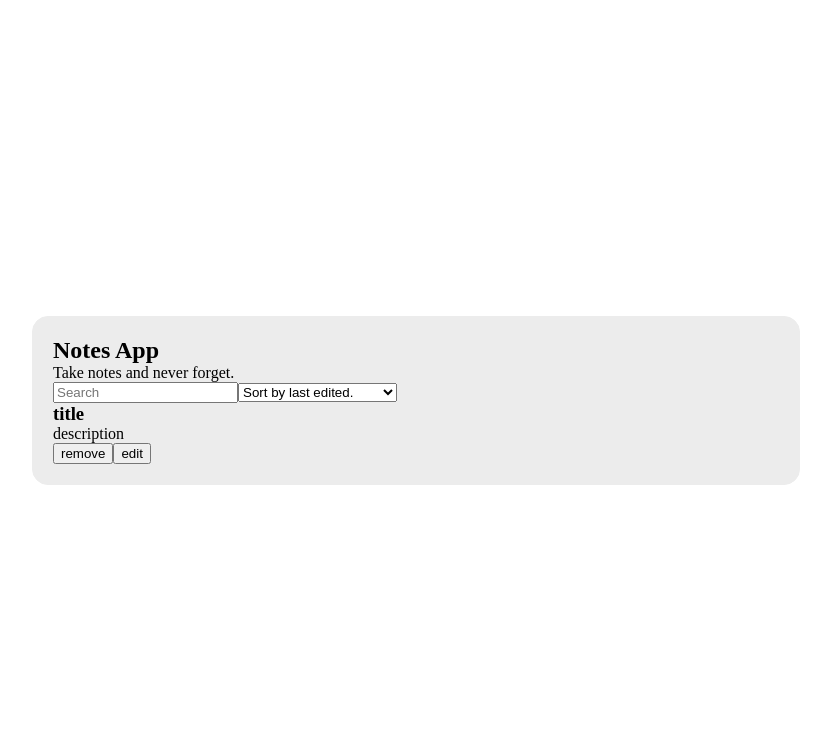
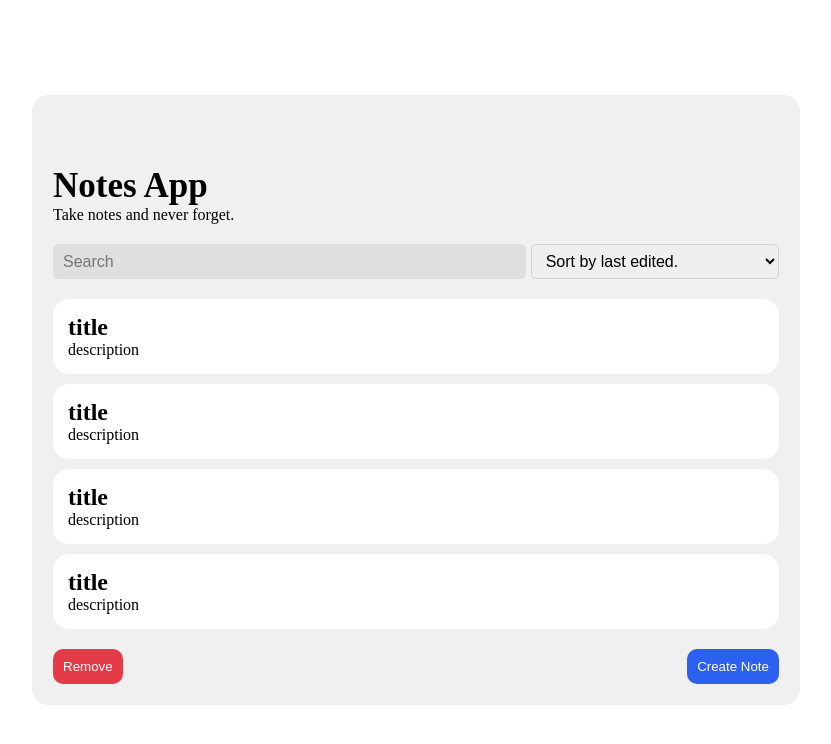
Before and after one commit to leejw951208/notes-app, a React (Vite) app: page / in a window 1280 px wide. Shown: the top 744 px of the page, without its empty margins (224-1055 px from the left). Built offline with nearby package versions, Linux system fonts and the light colour scheme.

Commit message:
디자인 작업 완료

```diff
--- a/src/App.jsx
+++ b/src/App.jsx
@@ -1,39 +1,25 @@
 import styled from "styled-components";
+import SearchSection from "./components/Search/SearchSection";
+import NoteSection from "./components/note/NoteSection";
+import HeaderSection from "./components/header/HeaderSection";
+import ButtonSection from "./components/button/ButtonSection";
 
 const Template = styled.div`
   width: 768px;
-  border: 1px solid #ececec;
+  border: 1px solid #f0f0f0;
   border-radius: 1rem;
-  background-color: #ececec;
+  background-color: #f0f0f0;
   padding: 20px;
 `;
 
 function App() {
   return (
     <Template>
-      <header>
-        <h2>Notes App</h2>
-        <p>Take notes and never forget.</p>
-      </header>
+      <HeaderSection />
       <main>
-        <section>
-          <input type="text" placeholder="Search" />
-          <select>
-            <option>Sort by last edited.</option>
-            <option>Sort by recently edited.</option>
-            <option>Sort by alphabetically</option>
-          </select>
-        </section>
-        <section>
-          <div>
-            <h3>title</h3>
-            <p>description</p>
-          </div>
-        </section>
-        <section>
-          <button>remove</button>
-          <button>edit</button>
-        </section>
+        <SearchSection />
+        <NoteSection />
+        <ButtonSection />
       </main>
     </Template>
   );
--- /dev/null
+++ b/src/components/button/Button.jsx
@@ -0,0 +1,20 @@
+import styled from "styled-components";
+
+const StyledButton = styled.button`
+  color: ${(props) => props.$color};
+  background-color: ${(props) => props.$backgroundColor};
+  border: none;
+  border-radius: 10px;
+  text-align: center;
+  padding: 10px;
+`;
+
+const Button = ({ backgroundColor, color, name }) => {
+  return (
+    <StyledButton $backgroundColor={backgroundColor} $color={color}>
+      {name}
+    </StyledButton>
+  );
+};
+
+export default Button;
--- /dev/null
+++ b/src/components/button/ButtonSection.jsx
@@ -0,0 +1,23 @@
+import styled from "styled-components";
+import Button from "./Button";
+
+const Section = styled.section`
+  display: flex;
+  justify-content: space-between;
+  margin-top: 20px;
+`;
+
+const ButtonSection = () => {
+  return (
+    <Section>
+      <Button backgroundColor={"#E53B48"} color={"white"} name={"Remove"} />
+      <Button
+        backgroundColor={"#2C61F0"}
+        color={"white"}
+        name={"Create Note"}
+      />
+    </Section>
+  );
+};
+
+export default ButtonSection;
--- /dev/null
+++ b/src/components/header/HeaderSection.jsx
@@ -0,0 +1,19 @@
+import styled from "styled-components";
+
+const Section = styled.section`
+  margin-top: 50px;
+  > h1 {
+    font-size: 35px;
+  }
+`;
+
+const HeaderSection = () => {
+  return (
+    <Section>
+      <h1>Notes App</h1>
+      <p>Take notes and never forget.</p>
+    </Section>
+  );
+};
+
+export default HeaderSection;
--- /dev/null
+++ b/src/components/note/NoteList.jsx
@@ -0,0 +1,20 @@
+import styled from "styled-components";
+
+const Article = styled.article`
+  border: none;
+  border-radius: 1rem;
+  background-color: #fff;
+  padding: 15px;
+  margin-top: 10px;
+`;
+
+const NoteList = () => {
+  return (
+    <Article>
+      <h2>title</h2>
+      <p>description</p>
+    </Article>
+  );
+};
+
+export default NoteList;
--- /dev/null
+++ b/src/components/note/NoteSection.jsx
@@ -0,0 +1,19 @@
+import styled from "styled-components";
+import NoteList from "./NoteList";
+
+const Section = styled.section`
+  margin-top: 20px;
+`;
+
+const NoteSection = () => {
+  return (
+    <Section>
+      <NoteList />
+      <NoteList />
+      <NoteList />
+      <NoteList />
+    </Section>
+  );
+};
+
+export default NoteSection;
--- /dev/null
+++ b/src/components/search/Input.jsx
@@ -0,0 +1,16 @@
+import styled from "styled-components";
+
+const StyledInput = styled.input`
+  border: none;
+  border-radius: 5px;
+  background-color: #dfdfdf;
+  flex: 2;
+  padding: 0 10px;
+  font-size: 16px;
+`;
+
+const Input = () => {
+  return <StyledInput placeholder="Search" />;
+};
+
+export default Input;
--- /dev/null
+++ b/src/components/search/SearchSection.jsx
@@ -0,0 +1,26 @@
+import styled from "styled-components";
+import Input from "./Input";
+import Selectbox from "./Selectbox";
+
+const Section = styled.section`
+  display: flex;
+  justify-content: space-between;
+  height: 35px;
+  gap: 5px;
+  margin-top: 20px;
+`;
+
+const SearchSection = () => {
+  return (
+    <Section>
+      <Input />
+      <Selectbox>
+        <option>Sort by last edited.</option>
+        <option>Sort by recently edited.</option>
+        <option>Sort by alphabetically</option>
+      </Selectbox>
+    </Section>
+  );
+};
+
+export default SearchSection;
--- /dev/null
+++ b/src/components/search/Selectbox.jsx
@@ -0,0 +1,15 @@
+import styled from "styled-components";
+
+const StyledSelectbox = styled.select`
+  flex: 1;
+  border: 1px solid #d3d3d3;
+  border-radius: 5px;
+  padding: 0 10px;
+  font-size: 16px;
+`;
+
+const Selectbox = ({ children }) => {
+  return <StyledSelectbox>{children}</StyledSelectbox>;
+};
+
+export default Selectbox;
```
Also changed, not shown: src/store/index.js (added).
